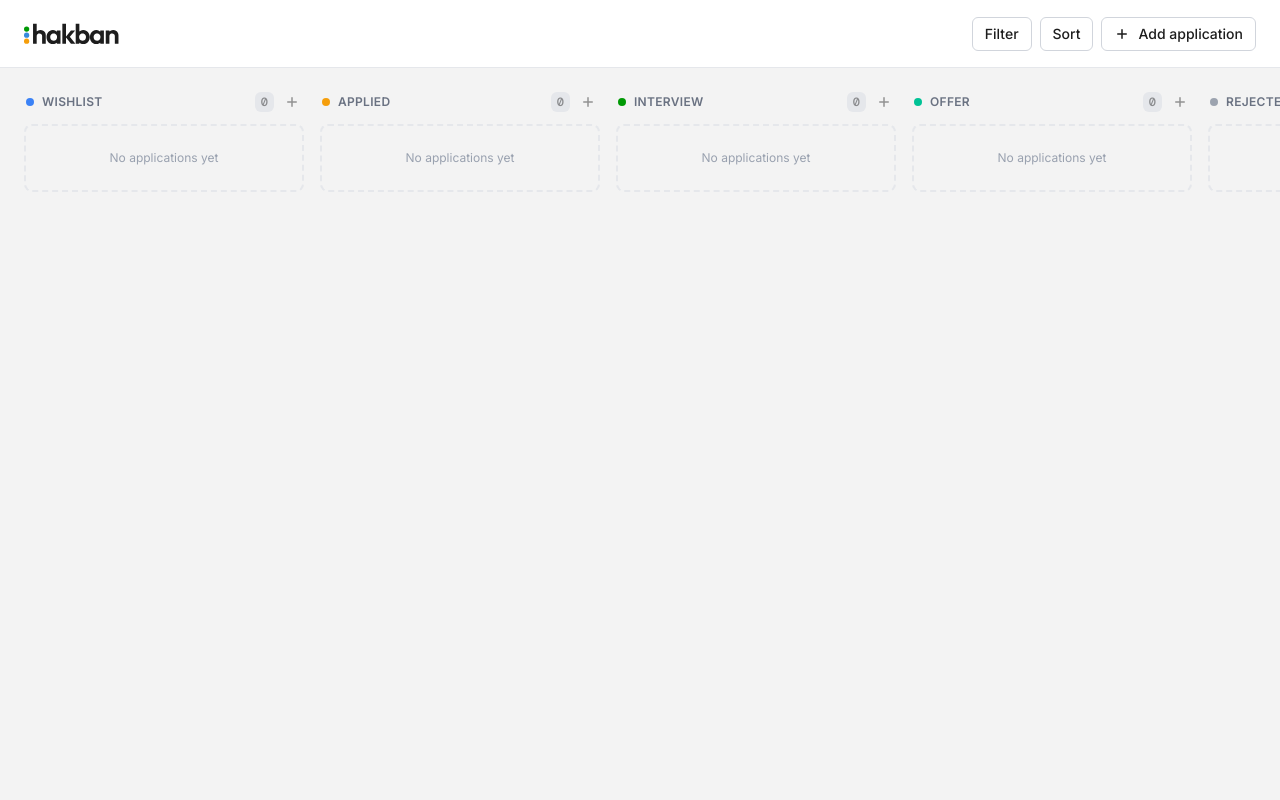
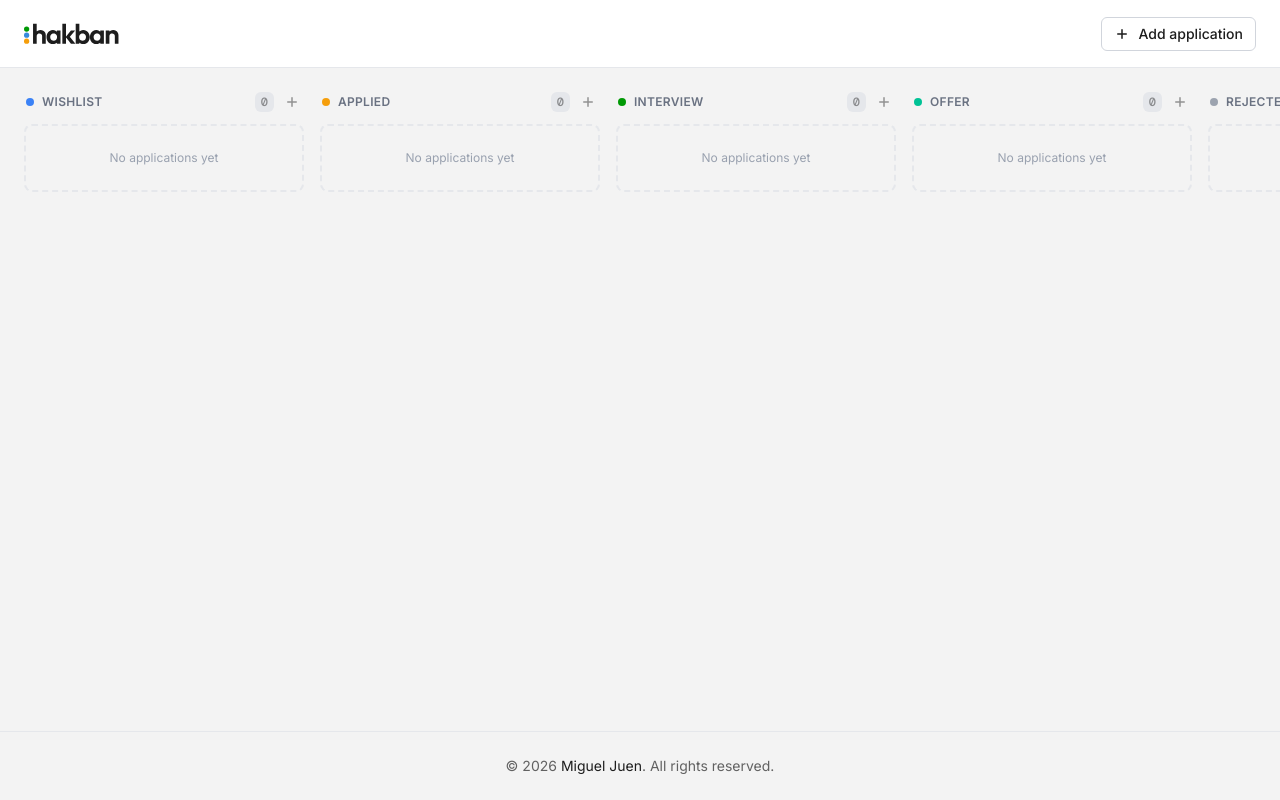
Before and after one commit to Migueljuen/hakban, a React (Vite) app: page / in a window 1280 px wide. Built offline with nearby package versions, Linux system fonts and the light colour scheme; a web font is replaced by a local one.

Commit message:
second commit

```diff
--- a/src/App.jsx
+++ b/src/App.jsx
@@ -5,6 +5,7 @@ import AddApplicationModal from './components/AddApplicationModal'
 import JobDetailModal from './components/JobDetailModal'
 // import { SAMPLE_JOBS } from './data/jobs'
 import './App.css'
+import Footer from './components/footer'
 
 const STORAGE_KEY = 'hakban_jobs'
 
@@ -48,8 +49,10 @@ export default function App() {
   }
 
   return (
+    <>
       <div className="h-full flex flex-col bg-secondary">
         <Header onAddApplication={() => openAddModal()} />
+        <main className="flex-1 overflow-auto flex flex-col">
           <KanbanBoard
             jobs={jobs}
             onStar={handleStar}
@@ -57,6 +60,10 @@ export default function App() {
             onCardClick={setSelectedJob}
             onMoveJob={handleMoveJob}
           />
+          <div className="mt-auto min-w-max">
+            <Footer />
+          </div>
+        </main>
         <AddApplicationModal
           isOpen={addModal.open}
           initialStage={addModal.stage}
@@ -70,5 +77,7 @@ export default function App() {
           onEdit={handleEditJob}
         />
       </div>
+
+    </>
   )
 }
--- a/src/components/AddApplicationModal.jsx
+++ b/src/components/AddApplicationModal.jsx
@@ -145,7 +145,7 @@ export default function AddApplicationModal({ isOpen, initialStage, onClose, onS
                                     key={s.id}
                                     type="button"
                                     onClick={() => set('stage', s.id)}
-                                    className={`text-xs px-3 py-1.5 rounded-md border font-medium transition-colors ${form.stage === s.id
+                                    className={`text-xs px-3 cursor-pointer py-1.5 rounded-md border font-medium transition-colors ${form.stage === s.id
                                         ? 'bg-primary text-white border-primary'
                                         : 'bg-white text-gray-600 border-gray-200 hover:border-gray-400'
                                         }`}
@@ -219,6 +219,7 @@ export default function AddApplicationModal({ isOpen, initialStage, onClose, onS
                             value={form.date}
                             onChange={e => set('date', e.target.value)}
                             className={inputCls('date')}
+
                         />
                     )}
 
@@ -239,13 +240,13 @@ export default function AddApplicationModal({ isOpen, initialStage, onClose, onS
                 <div className="flex items-center justify-end gap-2 px-5 py-3.5 border-t border-gray-100">
                     <button
                         onClick={onClose}
-                        className="text-sm px-4 py-1.5 rounded-md border border-gray-200 text-gray-600 hover:bg-gray-50 transition-colors font-medium"
+                        className="text-sm cursor-pointer px-4 py-1.5 rounded-md border border-gray-200 text-gray-600 hover:bg-gray-50 transition-colors font-medium"
                     >
                         Cancel
                     </button>
                     <button
                         onClick={handleSave}
-                        className="text-sm px-4 py-1.5 rounded-md bg-primary text-white hover:bg-primary/90 transition-colors font-medium"
+                        className="text-sm cursor-pointer px-4 py-1.5 rounded-md bg-primary text-white hover:bg-primary/90 transition-colors font-medium"
                     >
                         Save application
                     </button>
--- a/src/components/JobDetailModal.jsx
+++ b/src/components/JobDetailModal.jsx
@@ -142,7 +142,7 @@ export default function JobDetailModal({ job, onClose, onArchive }) {
                     </div>
                     <button
                         onClick={onClose}
-                        className="w-6 h-6 flex items-center justify-center rounded-md text-black/40 hover:text-black/60 hover:bg-gray-100 transition-colors flex-shrink-0"
+                        className="w-6 h-6 flex items-center justify-center rounded-md text-black/40 cursor-pointer hover:text-black/60 hover:bg-gray-100 transition-colors flex-shrink-0"
                     >
                         <XMarkIcon className="w-4 h-4" />
                     </button>
@@ -200,7 +200,7 @@ export default function JobDetailModal({ job, onClose, onArchive }) {
                 <div className="flex items-center justify-end gap-2 px-5 py-3.5 border-t border-gray-100">
                     <button
                         onClick={() => { onArchive?.(job.id); onClose() }}
-                        className="text-sm px-4 py-1.5 rounded-md border border-gray-200 text-primary hover:bg-gray-50 transition-colors font-medium"
+                        className="text-sm px-4 py-1.5 rounded-md cursor-pointer border border-gray-200 text-primary hover:bg-gray-50 transition-colors font-medium"
                     >
                         Archive
                     </button>
--- /dev/null
+++ b/src/components/footer.jsx
@@ -0,0 +1,13 @@
+import React from 'react'
+
+export default function Footer() {
+    return (
+        <footer className=' py-6  border-t border-gray-200'>
+            <p className='text-center text-sm text-black/60'>
+                © 2026
+                <a href="https://juenmiguel.vercel.app/" target="_blank" className='text-primary hover:underline'> Miguel Juen</a>
+                . All rights reserved.
+            </p>
+        </footer>
+    )
+}
--- a/src/components/header.jsx
+++ b/src/components/header.jsx
@@ -10,8 +10,8 @@ export default function Header({ onAddApplication }) {
                     <img className="w-24" src="/Logo.svg" alt="Hakban" />
                 </div>
                 <div className='flex gap-2'>
-                    <Button text="Filter" onClick={() => console.log('Filter')} />
-                    <Button text="Sort" onClick={() => console.log('Sort')} />
+                    {/* <Button text="Filter" onClick={() => console.log('Filter')} />
+                    <Button text="Sort" onClick={() => console.log('Sort')} /> */}
                     <Button text="Add application" onClick={onAddApplication} icon={<PlusIcon className='w-4 h-4' />} />
                 </div>
             </div>
--- a/src/components/list.jsx
+++ b/src/components/list.jsx
@@ -33,7 +33,7 @@ export default function KanbanBoard({ jobs, onStar, onAdd, onCardClick, onMoveJo
             onDragStart={handleDragStart}
             onDragEnd={handleDragEnd}
         >
-            <div className="px-6 flex gap-4 py-6 flex-1 overflow-auto">
+            <div className="px-6 flex gap-4 py-6 flex-1 min-w-max">
                 {COLUMNS.map(col => (
                     <KanbanColumn
                         key={col.id}
```
Lines whose indentation alone changed are shown as unchanged.
